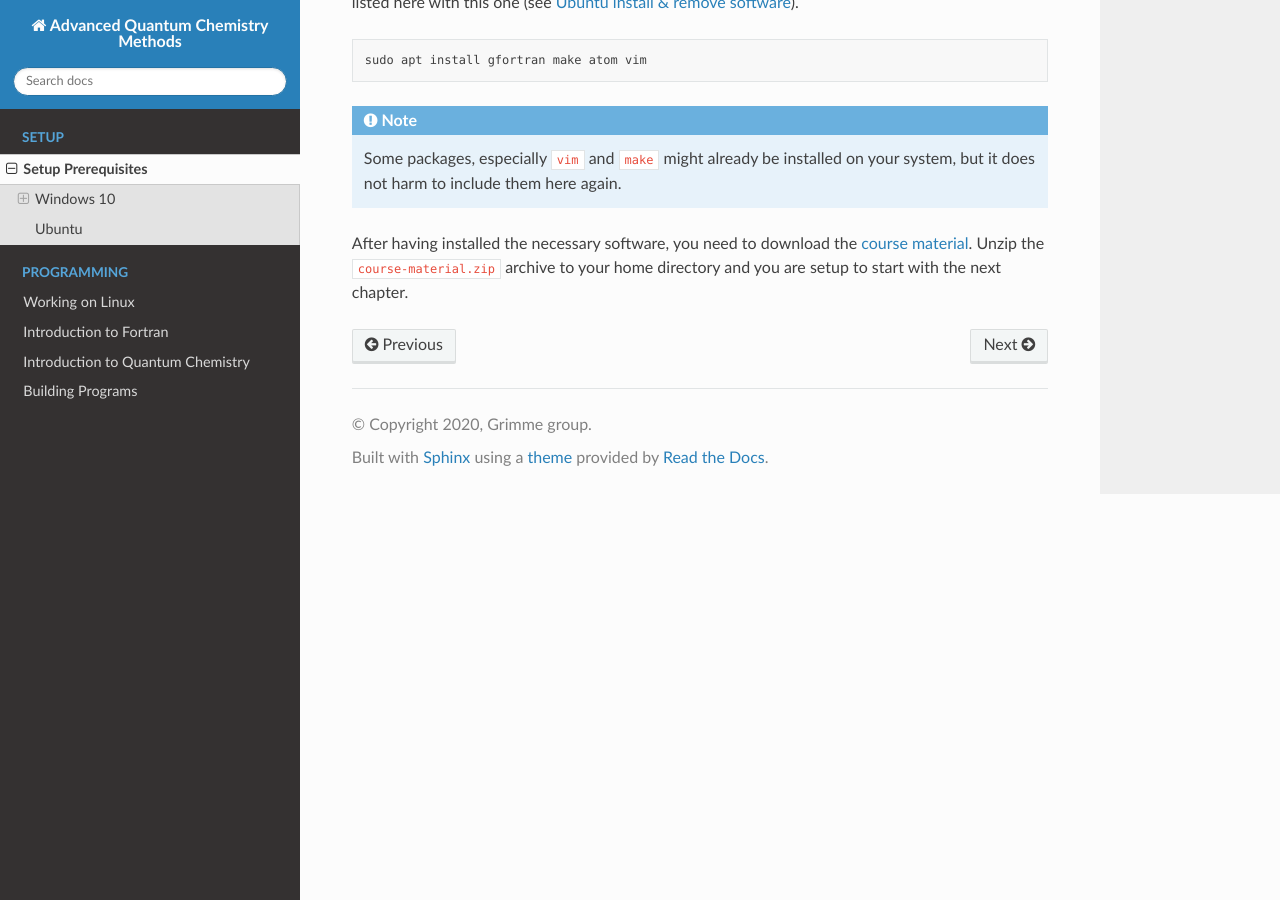
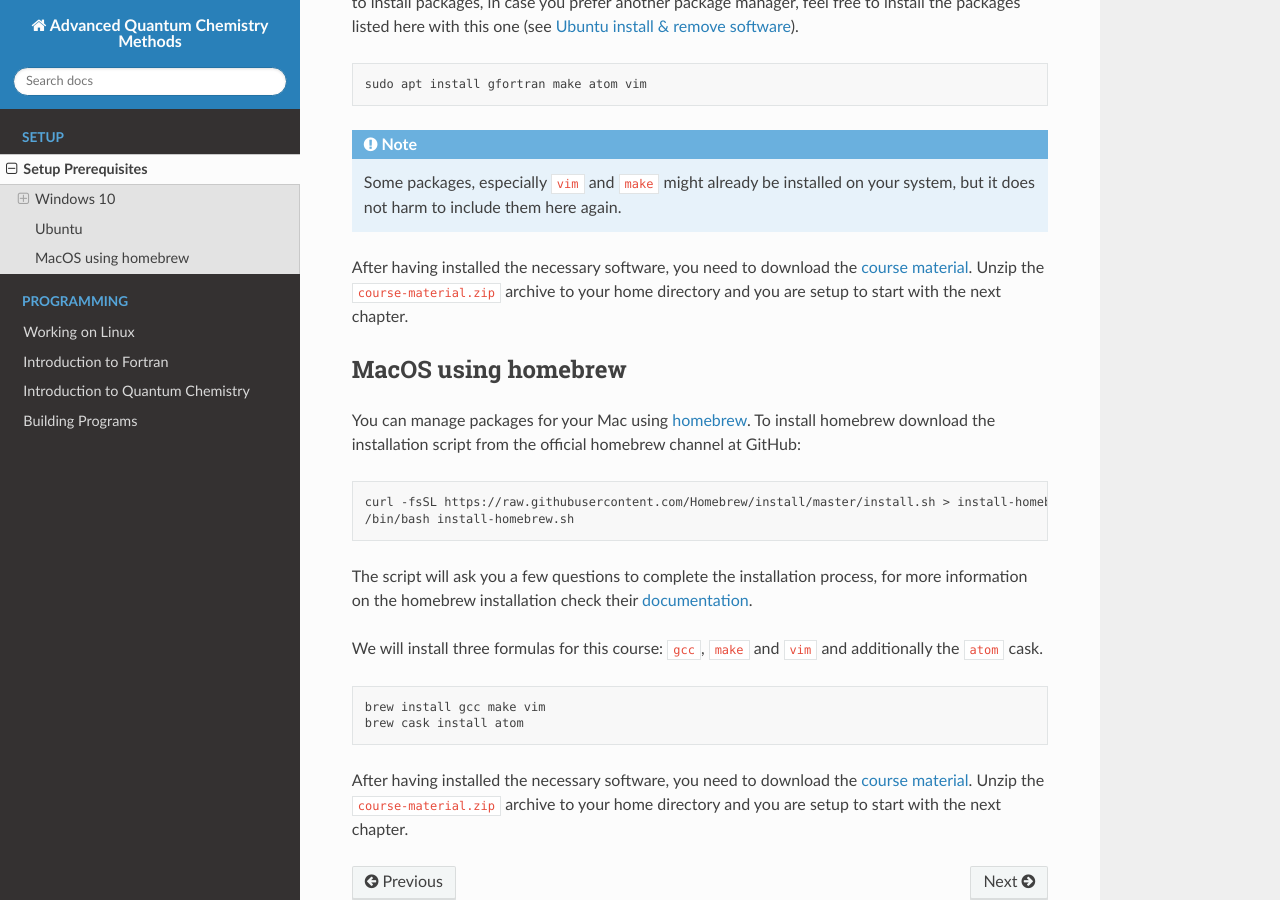
Before and after one commit to grimme-lab/qc2-teaching, a Sphinx documentation site: the page built from doc/install.rst, in a window 1280 px wide and 900 px high, scrolled down 3314 px. Built offline with Sphinx 7.4.7 and the Read the Docs theme 2.0.0, drawn with Linux system fonts in a browser that asks for light colours.

Commit message:
Add short setup instruction for homebrew on macOS

```diff
--- a/doc/install.rst
+++ b/doc/install.rst
@@ -116,3 +116,32 @@ Unzip the ``course-material.zip`` archive to your home directory and
 you are setup to start with the next chapter.
 
 .. _course material: https://github.com/grimme-lab/qc2-teaching/releases/latest
+
+MacOS using homebrew
+--------------------
+
+You can manage packages for your Mac using `homebrew <https://brew.sh>`_.
+To install homebrew download the installation script from the official
+homebrew channel at GitHub:
+
+.. code-block:: bash
+
+   curl -fsSL https://raw.githubusercontent.com/Homebrew/install/master/install.sh > install-homebrew.sh
+   /bin/bash install-homebrew.sh
+
+The script will ask you a few questions to complete the installation process,
+for more information on the homebrew installation check their
+`documentation <https://docs.brew.sh/Installation>`_.
+
+We will install three formulas for this course: ``gcc``, ``make`` and ``vim``
+and additionally the ``atom`` cask.
+
+.. code-block::
+
+   brew install gcc make vim
+   brew cask install atom
+
+After having installed the necessary software, you need to download the
+`course material`_.
+Unzip the ``course-material.zip`` archive to your home directory and
+you are setup to start with the next chapter.
```
